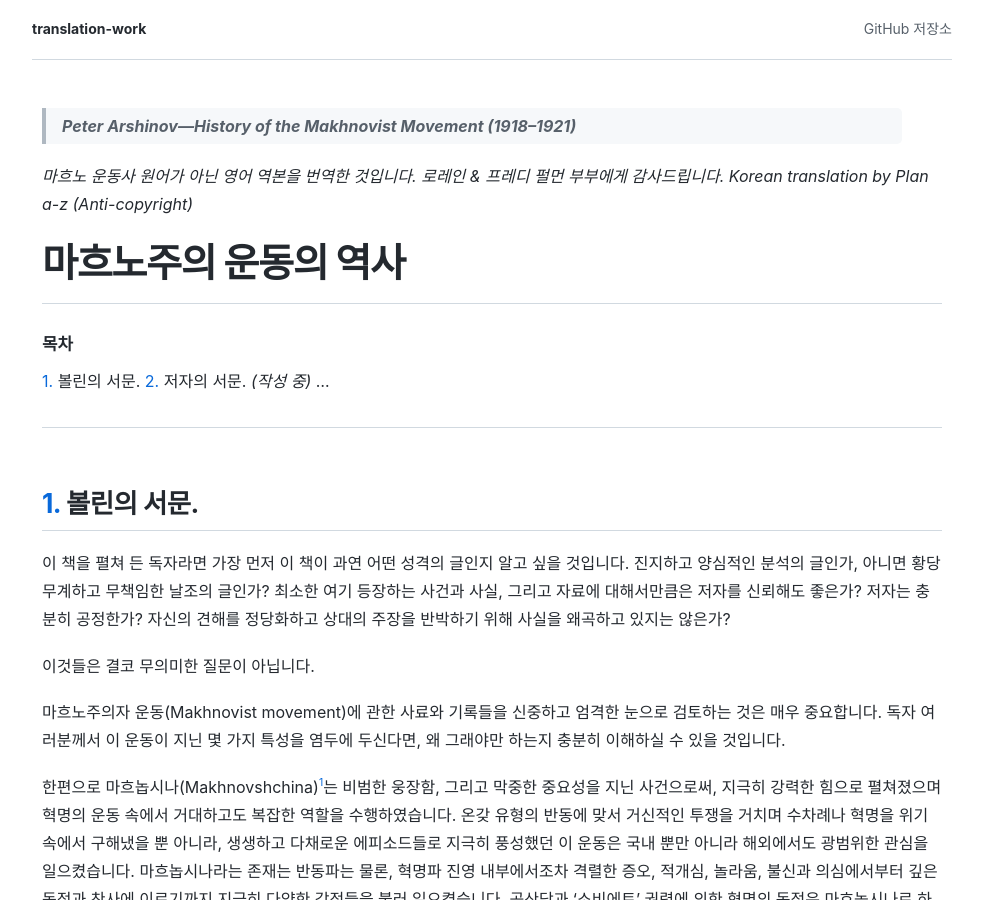
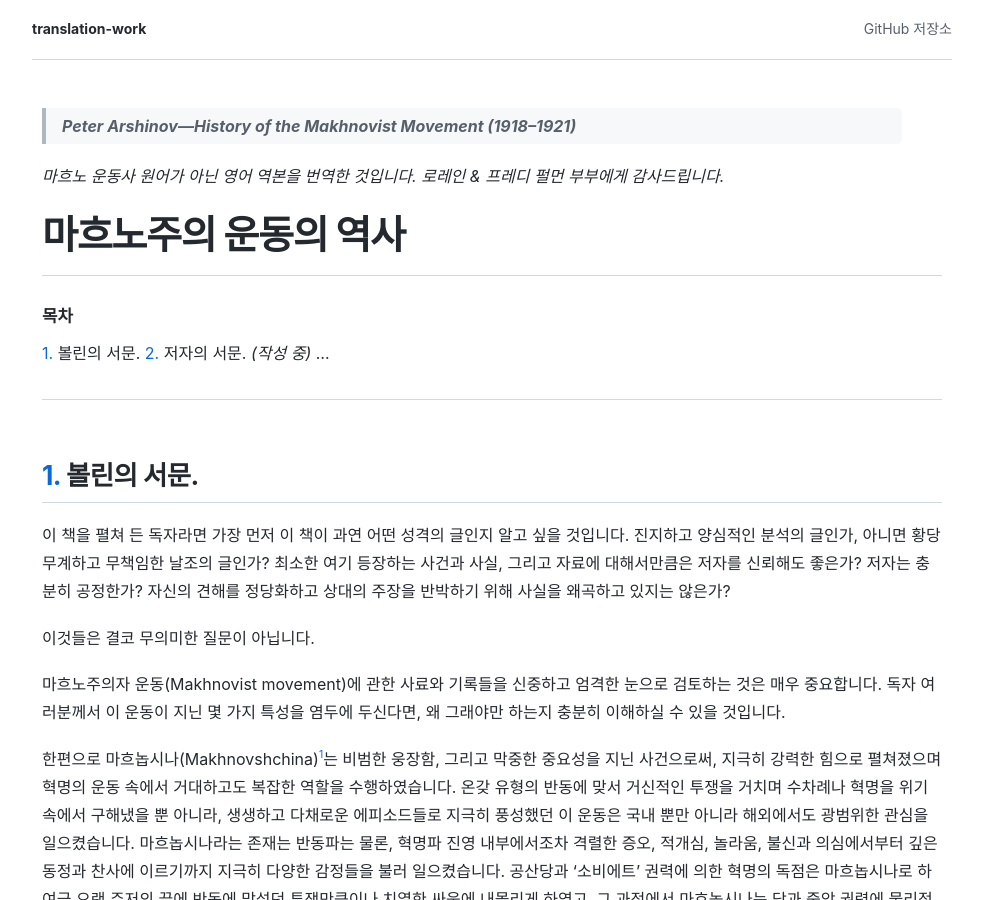
Before and after one commit to Plan-Atoz/translation-work, a Jekyll site: the page built from arshinov/makhno-movement/History of the Makhnovist Movement (Korean).md, in a window 1280 px wide and 900 px high. Shown: the whole window, without its empty margins (148-1131 px from the left). Built offline with Jekyll 4.4.1, drawn with Linux system fonts in a browser that asks for light colours; our own code applies the rules of GitHub Pages for plain Markdown files.

Commit message:
Remove Korean translation credit from document
Removed the note about the Korean translation by Plan a-z.

```diff
--- a/arshinov/makhno-movement/History of the Makhnovist Movement (Korean).md
+++ b/arshinov/makhno-movement/History of the Makhnovist Movement (Korean).md
@@ -2,7 +2,6 @@
 
 *마흐노 운동사 원어가 아닌 영어 역본을 번역한 것입니다.*
 *로레인 & 프레디 펄먼 부부에게 감사드립니다.*
-*Korean translation by Plan a-z (Anti-copyright)*
 
 # 마흐노주의 운동의 역사
 #### 목차
```
